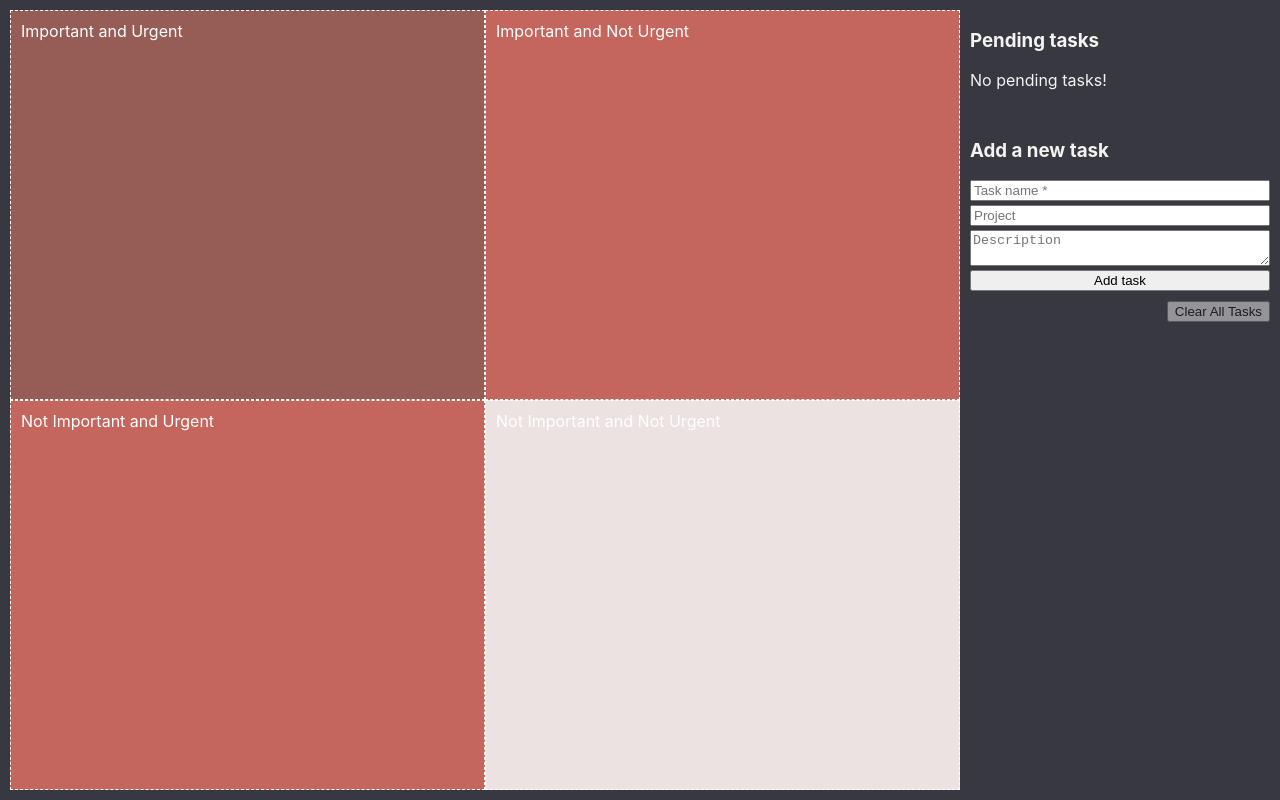
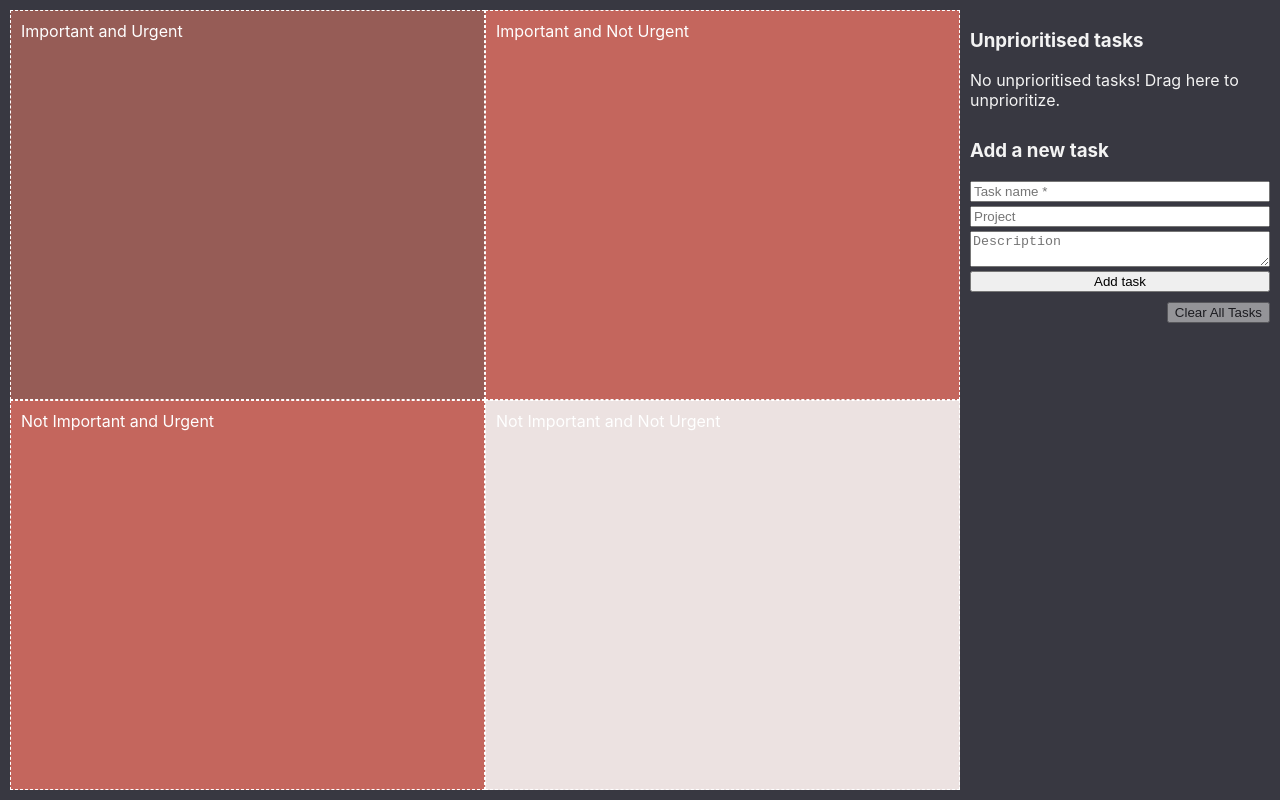
Before and after one commit to koirikivi/eisnhwr, a React (Create React App) app: page / in a window 1280 px wide. Built offline with nearby package versions, Linux system fonts and the light colour scheme.

Commit message:
Minor changes

```diff
--- a/src/features/eisenhower/PendingTasks.tsx
+++ b/src/features/eisenhower/PendingTasks.tsx
@@ -26,12 +26,17 @@ const PendingTasks = () => {
                 minHeight: '100px',
             }}
         >
-            <h3>Pending tasks</h3>
+            <h3>
+                Unprioritised tasks
+                {pendingTasks.length !== 0 && (
+                    <small><br/>Drag tasks to the matrix to prioritize.</small>
+                )}
+            </h3>
             {pendingTasks.map((task) => (
                 <DraggableTask key={task.id} task={task} />
             ))}
             {pendingTasks.length === 0 && (
-                <div>No pending tasks!</div>
+                <div>No unprioritised tasks! Drag here to unprioritize.</div>
             )}
         </div>
     );
```
